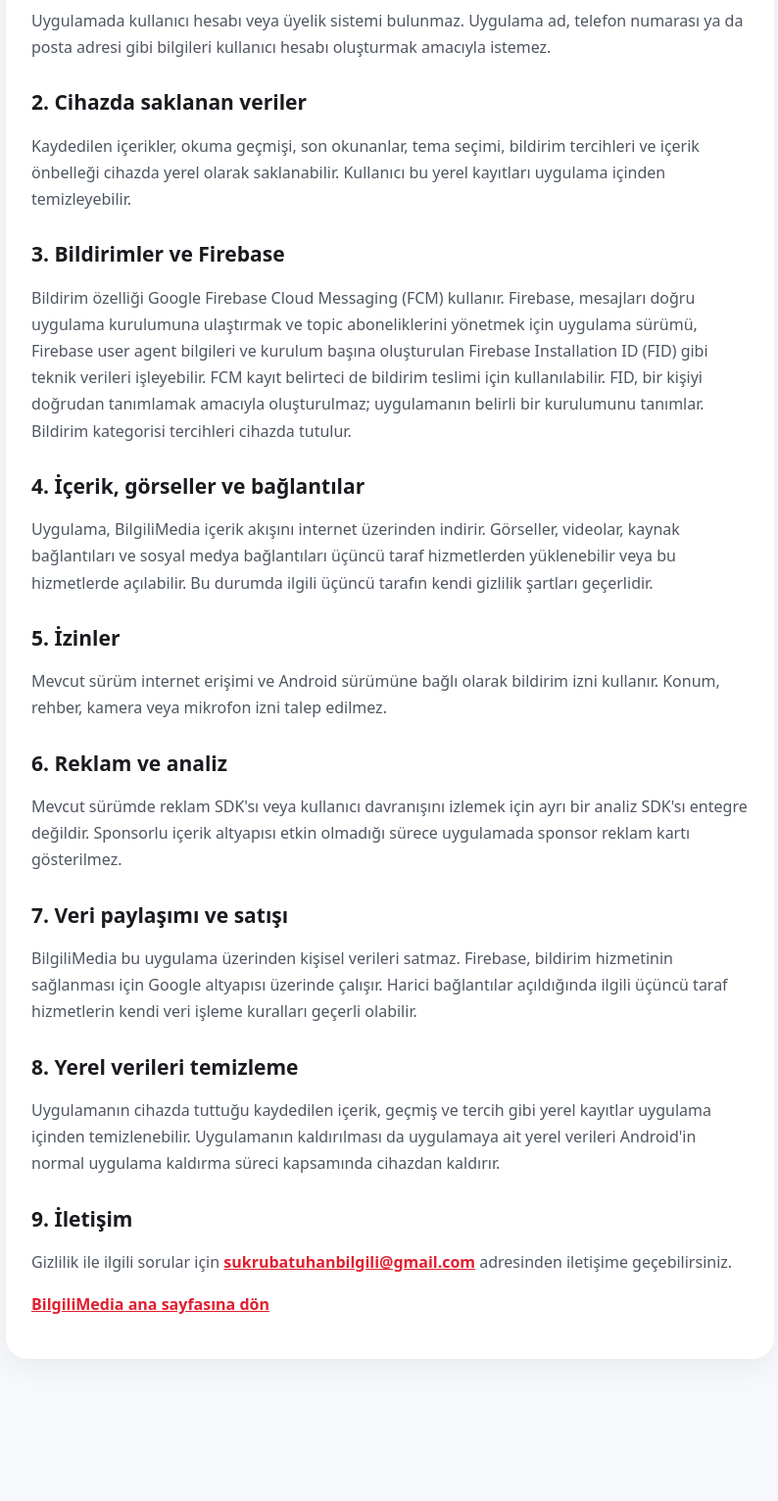
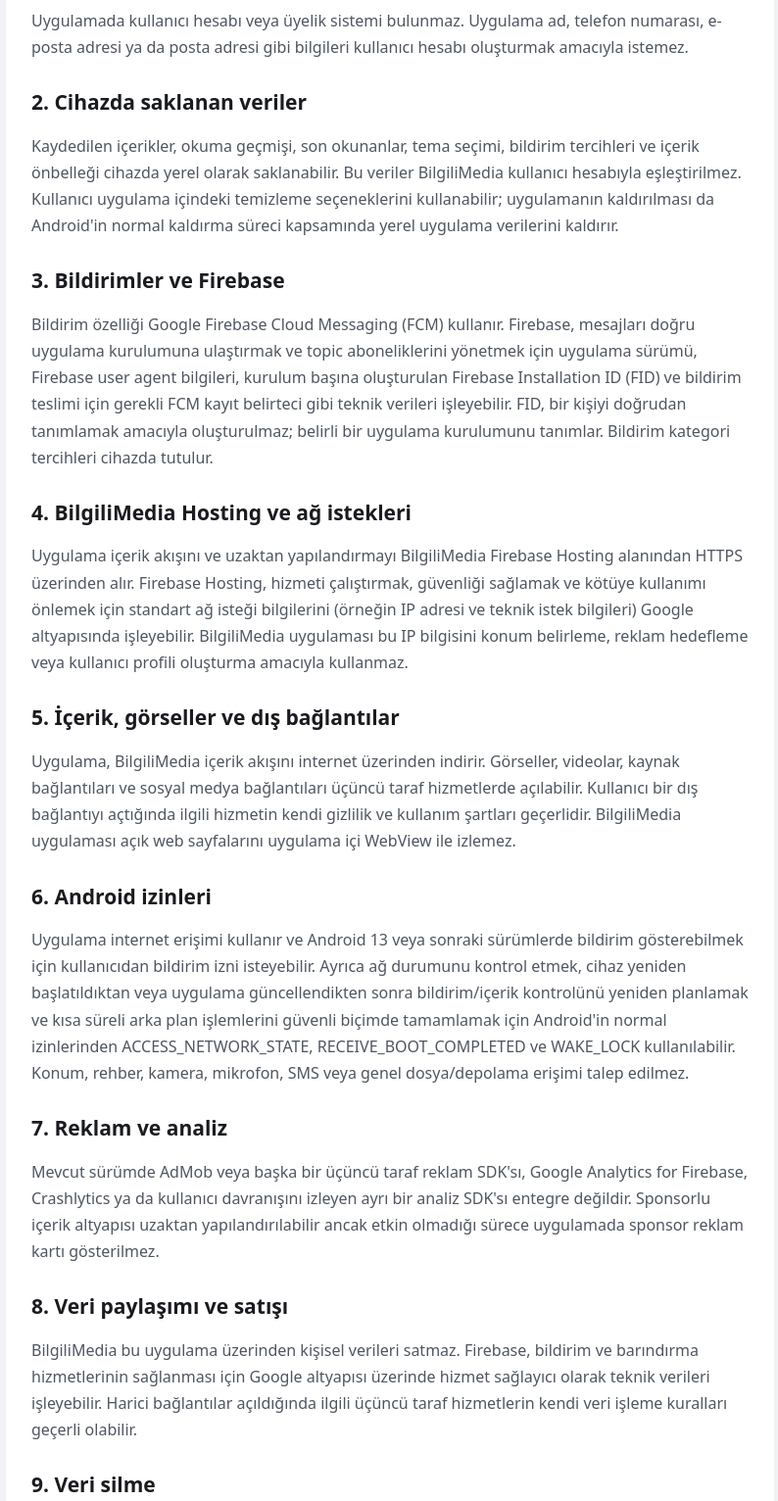
Before and after one commit to sbbilgili/bilgilimedia-push, a website: page hosting/privacy/index.html in a window 1280 px wide. Shown: the part 320-1852 px from the top of the page at 98% size, without its empty margins (242-1036 px from the left). Before the commit the page ends 1779 px from the top, so only its background shows below. Drawn offline with Linux system fonts and the light colour scheme.

Commit message:
Clarify Android, FCM and Hosting privacy disclosures

```diff
--- a/hosting/privacy/index.html
+++ b/hosting/privacy/index.html
@@ -17,30 +17,33 @@
     <p>Bu politika, BilgiliMedia Android uygulamasının hangi verileri kullandığını ve bunların nasıl işlendiğini açıklar.</p>
 
     <h2>1. Hesap ve üyelik</h2>
-    <p>Uygulamada kullanıcı hesabı veya üyelik sistemi bulunmaz. Uygulama ad, telefon numarası ya da posta adresi gibi bilgileri kullanıcı hesabı oluşturmak amacıyla istemez.</p>
+    <p>Uygulamada kullanıcı hesabı veya üyelik sistemi bulunmaz. Uygulama ad, telefon numarası, e-posta adresi ya da posta adresi gibi bilgileri kullanıcı hesabı oluşturmak amacıyla istemez.</p>
 
     <h2>2. Cihazda saklanan veriler</h2>
-    <p>Kaydedilen içerikler, okuma geçmişi, son okunanlar, tema seçimi, bildirim tercihleri ve içerik önbelleği cihazda yerel olarak saklanabilir. Kullanıcı bu yerel kayıtları uygulama içinden temizleyebilir.</p>
+    <p>Kaydedilen içerikler, okuma geçmişi, son okunanlar, tema seçimi, bildirim tercihleri ve içerik önbelleği cihazda yerel olarak saklanabilir. Bu veriler BilgiliMedia kullanıcı hesabıyla eşleştirilmez. Kullanıcı uygulama içindeki temizleme seçeneklerini kullanabilir; uygulamanın kaldırılması da Android'in normal kaldırma süreci kapsamında yerel uygulama verilerini kaldırır.</p>
 
     <h2>3. Bildirimler ve Firebase</h2>
-    <p>Bildirim özelliği Google Firebase Cloud Messaging (FCM) kullanır. Firebase, mesajları doğru uygulama kurulumuna ulaştırmak ve topic aboneliklerini yönetmek için uygulama sürümü, Firebase user agent bilgileri ve kurulum başına oluşturulan Firebase Installation ID (FID) gibi teknik verileri işleyebilir. FCM kayıt belirteci de bildirim teslimi için kullanılabilir. FID, bir kişiyi doğrudan tanımlamak amacıyla oluşturulmaz; uygulamanın belirli bir kurulumunu tanımlar. Bildirim kategorisi tercihleri cihazda tutulur.</p>
+    <p>Bildirim özelliği Google Firebase Cloud Messaging (FCM) kullanır. Firebase, mesajları doğru uygulama kurulumuna ulaştırmak ve topic aboneliklerini yönetmek için uygulama sürümü, Firebase user agent bilgileri, kurulum başına oluşturulan Firebase Installation ID (FID) ve bildirim teslimi için gerekli FCM kayıt belirteci gibi teknik verileri işleyebilir. FID, bir kişiyi doğrudan tanımlamak amacıyla oluşturulmaz; belirli bir uygulama kurulumunu tanımlar. Bildirim kategori tercihleri cihazda tutulur.</p>
 
-    <h2>4. İçerik, görseller ve bağlantılar</h2>
-    <p>Uygulama, BilgiliMedia içerik akışını internet üzerinden indirir. Görseller, videolar, kaynak bağlantıları ve sosyal medya bağlantıları üçüncü taraf hizmetlerden yüklenebilir veya bu hizmetlerde açılabilir. Bu durumda ilgili üçüncü tarafın kendi gizlilik şartları geçerlidir.</p>
+    <h2>4. BilgiliMedia Hosting ve ağ istekleri</h2>
+    <p>Uygulama içerik akışını ve uzaktan yapılandırmayı BilgiliMedia Firebase Hosting alanından HTTPS üzerinden alır. Firebase Hosting, hizmeti çalıştırmak, güvenliği sağlamak ve kötüye kullanımı önlemek için standart ağ isteği bilgilerini (örneğin IP adresi ve teknik istek bilgileri) Google altyapısında işleyebilir. BilgiliMedia uygulaması bu IP bilgisini konum belirleme, reklam hedefleme veya kullanıcı profili oluşturma amacıyla kullanmaz.</p>
 
-    <h2>5. İzinler</h2>
-    <p>Mevcut sürüm internet erişimi ve Android sürümüne bağlı olarak bildirim izni kullanır. Konum, rehber, kamera veya mikrofon izni talep edilmez.</p>
+    <h2>5. İçerik, görseller ve dış bağlantılar</h2>
+    <p>Uygulama, BilgiliMedia içerik akışını internet üzerinden indirir. Görseller, videolar, kaynak bağlantıları ve sosyal medya bağlantıları üçüncü taraf hizmetlerde açılabilir. Kullanıcı bir dış bağlantıyı açtığında ilgili hizmetin kendi gizlilik ve kullanım şartları geçerlidir. BilgiliMedia uygulaması açık web sayfalarını uygulama içi WebView ile izlemez.</p>
 
-    <h2>6. Reklam ve analiz</h2>
-    <p>Mevcut sürümde reklam SDK'sı veya kullanıcı davranışını izlemek için ayrı bir analiz SDK'sı entegre değildir. Sponsorlu içerik altyapısı etkin olmadığı sürece uygulamada sponsor reklam kartı gösterilmez.</p>
+    <h2>6. Android izinleri</h2>
+    <p>Uygulama internet erişimi kullanır ve Android 13 veya sonraki sürümlerde bildirim gösterebilmek için kullanıcıdan bildirim izni isteyebilir. Ayrıca ağ durumunu kontrol etmek, cihaz yeniden başlatıldıktan veya uygulama güncellendikten sonra bildirim/içerik kontrolünü yeniden planlamak ve kısa süreli arka plan işlemlerini güvenli biçimde tamamlamak için Android'in normal izinlerinden ACCESS_NETWORK_STATE, RECEIVE_BOOT_COMPLETED ve WAKE_LOCK kullanılabilir. Konum, rehber, kamera, mikrofon, SMS veya genel dosya/depolama erişimi talep edilmez.</p>
 
-    <h2>7. Veri paylaşımı ve satışı</h2>
-    <p>BilgiliMedia bu uygulama üzerinden kişisel verileri satmaz. Firebase, bildirim hizmetinin sağlanması için Google altyapısı üzerinde çalışır. Harici bağlantılar açıldığında ilgili üçüncü taraf hizmetlerin kendi veri işleme kuralları geçerli olabilir.</p>
+    <h2>7. Reklam ve analiz</h2>
+    <p>Mevcut sürümde AdMob veya başka bir üçüncü taraf reklam SDK'sı, Google Analytics for Firebase, Crashlytics ya da kullanıcı davranışını izleyen ayrı bir analiz SDK'sı entegre değildir. Sponsorlu içerik altyapısı uzaktan yapılandırılabilir ancak etkin olmadığı sürece uygulamada sponsor reklam kartı gösterilmez.</p>
 
-    <h2>8. Yerel verileri temizleme</h2>
-    <p>Uygulamanın cihazda tuttuğu kaydedilen içerik, geçmiş ve tercih gibi yerel kayıtlar uygulama içinden temizlenebilir. Uygulamanın kaldırılması da uygulamaya ait yerel verileri Android'in normal uygulama kaldırma süreci kapsamında cihazdan kaldırır.</p>
+    <h2>8. Veri paylaşımı ve satışı</h2>
+    <p>BilgiliMedia bu uygulama üzerinden kişisel verileri satmaz. Firebase, bildirim ve barındırma hizmetlerinin sağlanması için Google altyapısı üzerinde hizmet sağlayıcı olarak teknik verileri işleyebilir. Harici bağlantılar açıldığında ilgili üçüncü taraf hizmetlerin kendi veri işleme kuralları geçerli olabilir.</p>
 
-    <h2>9. İletişim</h2>
+    <h2>9. Veri silme</h2>
+    <p>Uygulamada kullanıcı hesabı bulunmadığı için kullanıcı hesabı silme süreci yoktur. Cihazda tutulan kaydedilen içerik, geçmiş ve tercihler uygulama içinden temizlenebilir. Firebase Installation ID yaşam döngüsü Firebase tarafından yönetilir; uygulamanın kaldırılması, yeniden kurulması veya Firebase'in kendi kimlik yaşam döngüsü kapsamında FID değişebilir ya da silinebilir.</p>
+
+    <h2>10. İletişim</h2>
     <p>Gizlilik ile ilgili sorular için <a href="mailto:sukrubatuhanbilgili@gmail.com">sukrubatuhanbilgili@gmail.com</a> adresinden iletişime geçebilirsiniz.</p>
 
     <p><a href="/">BilgiliMedia ana sayfasına dön</a></p>
```
